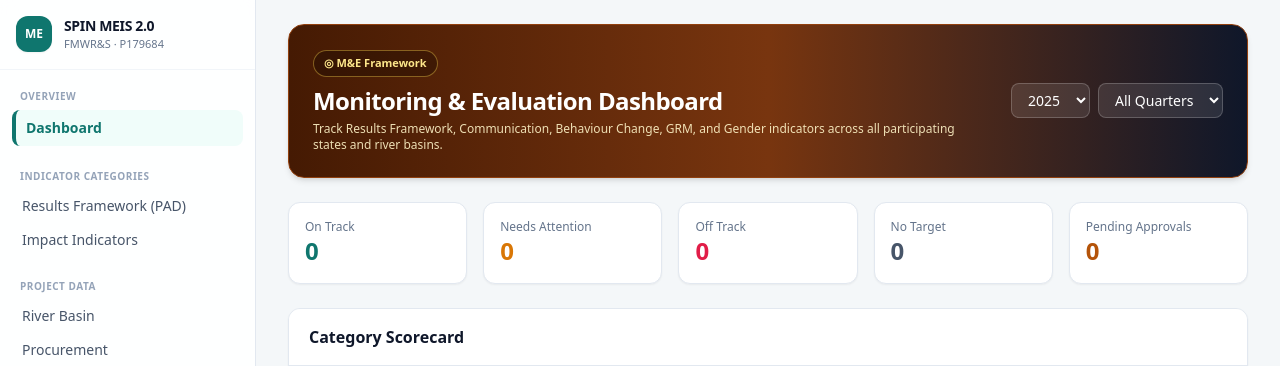
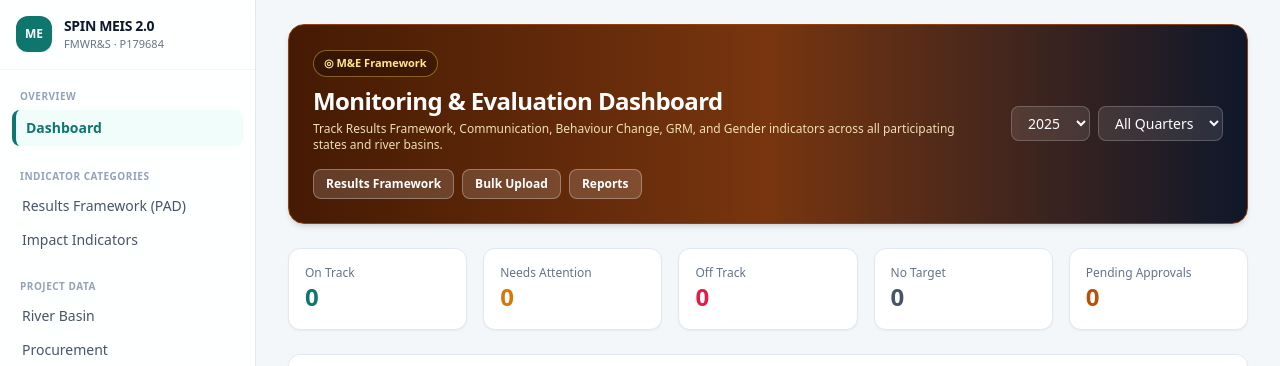
Before and after one commit to ES2-Limited/SPIN-MEIS, a Laravel app: page / in a window 1280 px wide. Shown: the top 366 px of the page. Run offline with Laravel 12, Linux system fonts and the light colour scheme; data that the repository does not hold is empty; style sheets or scripts are compiled from the project's sources; parts of the project's set-up code (start-up, migrations or seed data) failed here and were passed over; some libraries are stand-ins or nearby versions.

Commit message:
UI: add quick-action buttons to Dashboard hero banner

```diff
--- a/resources/views/livewire/dashboard.blade.php
+++ b/resources/views/livewire/dashboard.blade.php
@@ -5,6 +5,11 @@
                 <span class="inline-flex items-center gap-1.5 px-2.5 py-1 rounded-full text-[11px] font-bold bg-black/25 border border-amber-300/40 text-amber-200">◎ M&amp;E Framework</span>
                 <h1 class="text-2xl font-bold tracking-tight mt-2">Monitoring &amp; Evaluation Dashboard</h1>
                 <p class="text-xs text-amber-100/90 mt-1 max-w-2xl">Track Results Framework, Communication, Behaviour Change, GRM, and Gender indicators across all participating states and river basins.</p>
+                <div class="mt-4 flex flex-wrap gap-2">
+                    <a href="{{ url('/categories/results-framework') }}" class="px-3 py-1.5 rounded-lg text-xs font-semibold bg-white/15 hover:bg-white/25 border border-white/30 text-white transition">Results Framework</a>
+                    <a href="{{ route('uploads.index') }}" class="px-3 py-1.5 rounded-lg text-xs font-semibold bg-white/15 hover:bg-white/25 border border-white/30 text-white transition">Bulk Upload</a>
+                    <a href="{{ route('reports') }}" class="px-3 py-1.5 rounded-lg text-xs font-semibold bg-white/15 hover:bg-white/25 border border-white/30 text-white transition">Reports</a>
+                </div>
             </div>
             <div class="flex items-center gap-2">
                 <label for="dashboard-year" class="sr-only">Reporting Year</label>
```
